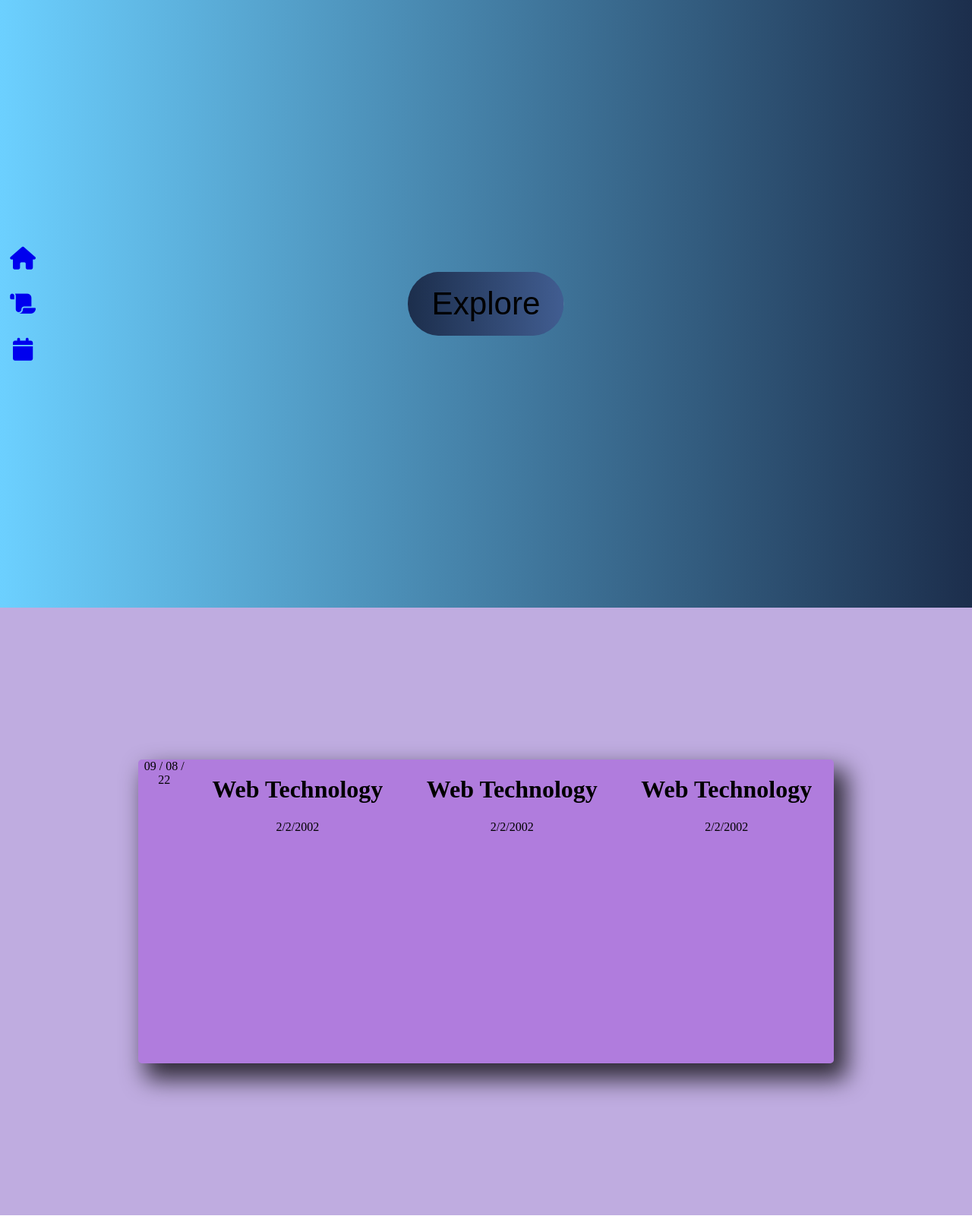
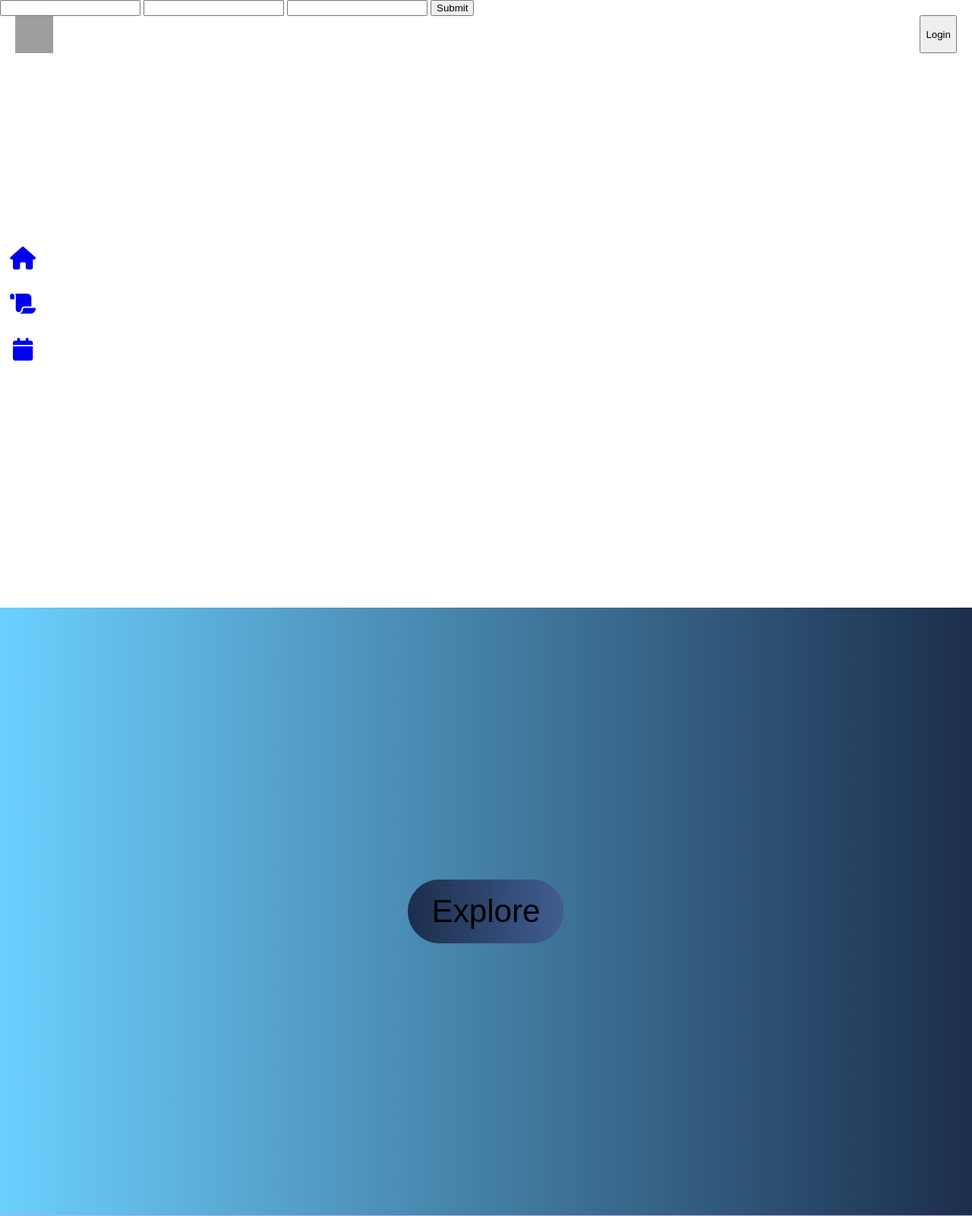
Before and after one commit to Senyadt2/Project-A, a PHP site: page / in a window 1280 px wide. Shown: the top 1601 px of the page at 76% size. Run offline with PHP 8.4, Linux system fonts and the light colour scheme; grey boxes are pictures that could not be loaded.

Commit message:
Add files via upload

```diff
--- a/assignment.xml
+++ b/assignment.xml
@@ -5,14 +5,4 @@
         <date mm="2" dd = "2" yy = "2002"></date>
         <filelink>file link here</filelink>
     </work>
-    <work>
-        <subject>Web Technology</subject>
-        <date mm="2" dd = "2" yy = "2002"></date>
-        <filelink>file link here</filelink>
-    </work>
-    <work>
-        <subject>Web Technology</subject>
-        <date mm="2" dd = "2" yy = "2002"></date>
-        <filelink>file link here</filelink>
-    </work>
 </assignmnets>
--- a/css/style.css
+++ b/css/style.css
@@ -31,7 +31,6 @@ header{
     height: 100vh;
     position: fixed;
     display: flex;
-    background-image:;
     flex-direction: column;
     align-items: center;
     justify-content: center;
@@ -161,5 +160,5 @@ header{
 }
 .ass-content{
     width: 300px;
-    height: 400px;
+    height: 150px;
 }
--- a/index.php
+++ b/index.php
@@ -18,6 +18,18 @@
         <a class="icon" href="#section2"><i class="fa-sharp fa-solid fa-scroll side-icons"></i><span class="fa-solid hide t-assignment">Assignments</span></a>
         <a class="icon" href="#section3"><i class="fa-sharp fa-solid fa-calendar side-icons"></i><span class="fa-solid hide t-calendar">Calendar</span></a>
     </div>
+    <div class="section">
+        <form action="k.php" method="post">
+
+        <input type="text" name="n">
+
+        <input type="email" name="e">
+
+        <input type="password" name="p">
+
+        <input type="submit" name="fn">
+</form>
+    </div>
     <div class="section" id="section1">
         <div class="content">
             <button onclick="#section2" class="explore">Explore</button>
@@ -31,15 +43,16 @@
                 <?php
                     $xml = file_get_contents('assignment.xml');
                     $xml_parse = simplexml_load_string($xml);
-                    $todays_date = date("m / d / y");
-                    echo $todays_date;
+                    $month_today = date("m");
+                    $day_today = date("d");
+                    $year_today = date("y");
                     foreach($xml_parse as $key){
                         echo "<div class = \"ass-content\">";
                         echo "<h1>" . $key->subject ."</h1>";
+                        echo $month_today . "/" . $day_today . "/" . $year_today;
                         echo "<p>" . $key->date["dd"] ."/". $key->date["mm"]."/" .$key->date["yy"] ."</p>";
                         echo "</div>";
                     }
-
                     ?>
             </div>
         </div>
```
Also changed, not shown: k.php (added, +14 -0 lines).
